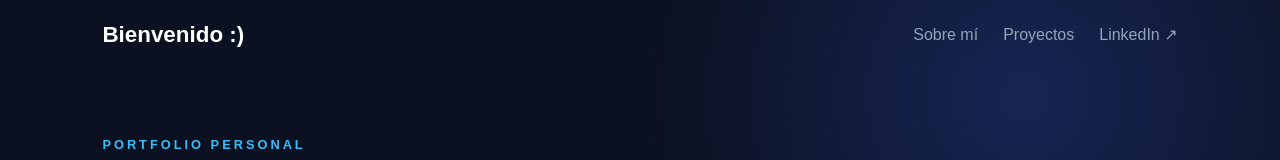
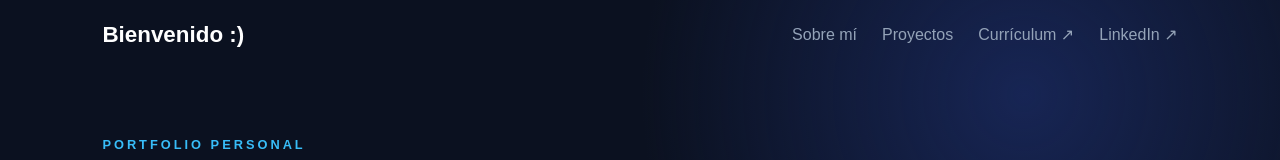
Before and after one commit to Martin-Tapia103/Martin-Tapia103.github.io, a plain HTML site: page index.html in a window 1280 px wide. Shown: the top 160 px of the page. Drawn offline with Linux system fonts and the light colour scheme.

Commit message:
PORTFOLIO :)

```diff
--- a/index.html
+++ b/index.html
@@ -45,6 +45,14 @@
 
                     <a href="#proyectos">
                         Proyectos
+                    </a>
+
+                    <a
+                        href="Curriculum.pdf"
+                        target="_blank"
+                        rel="noopener noreferrer"
+                    >
+                        Currículum ↗
                     </a>
 
                     <a
```
Lines whose indentation alone changed are shown as unchanged.
